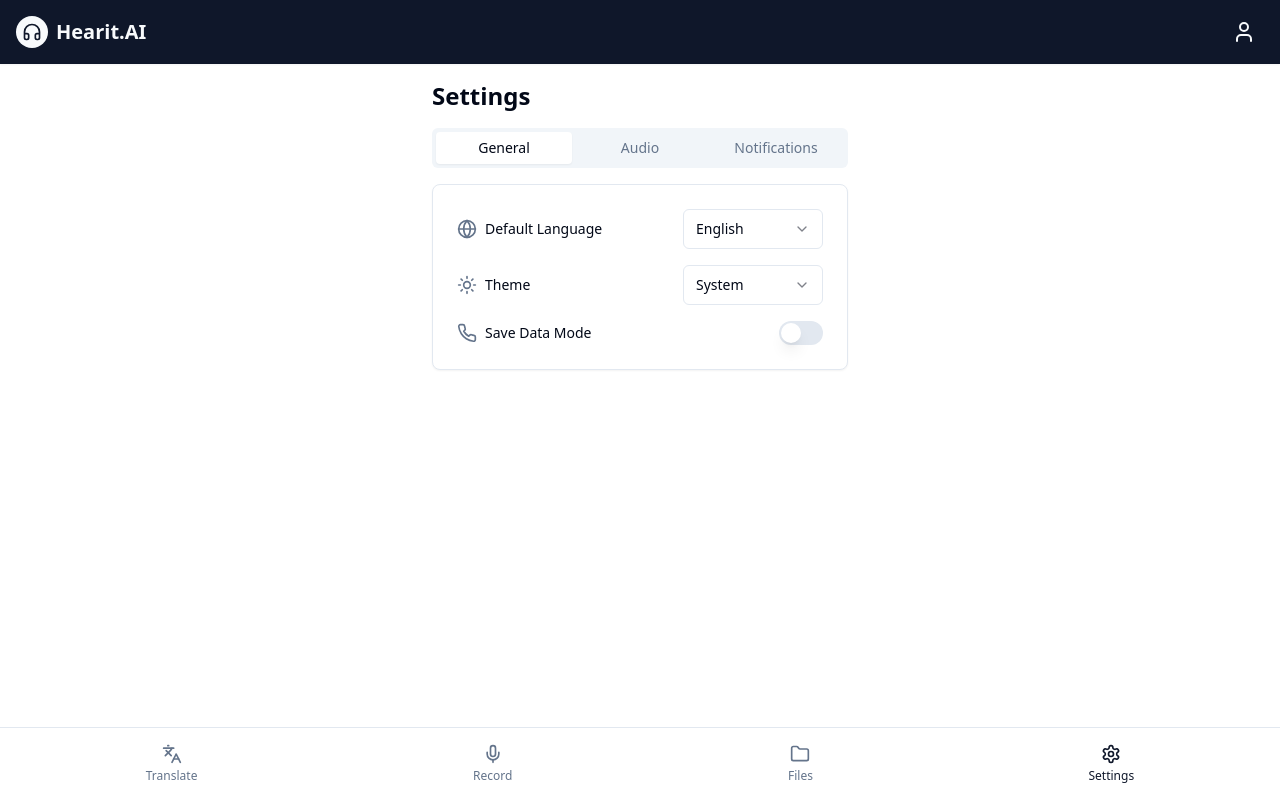
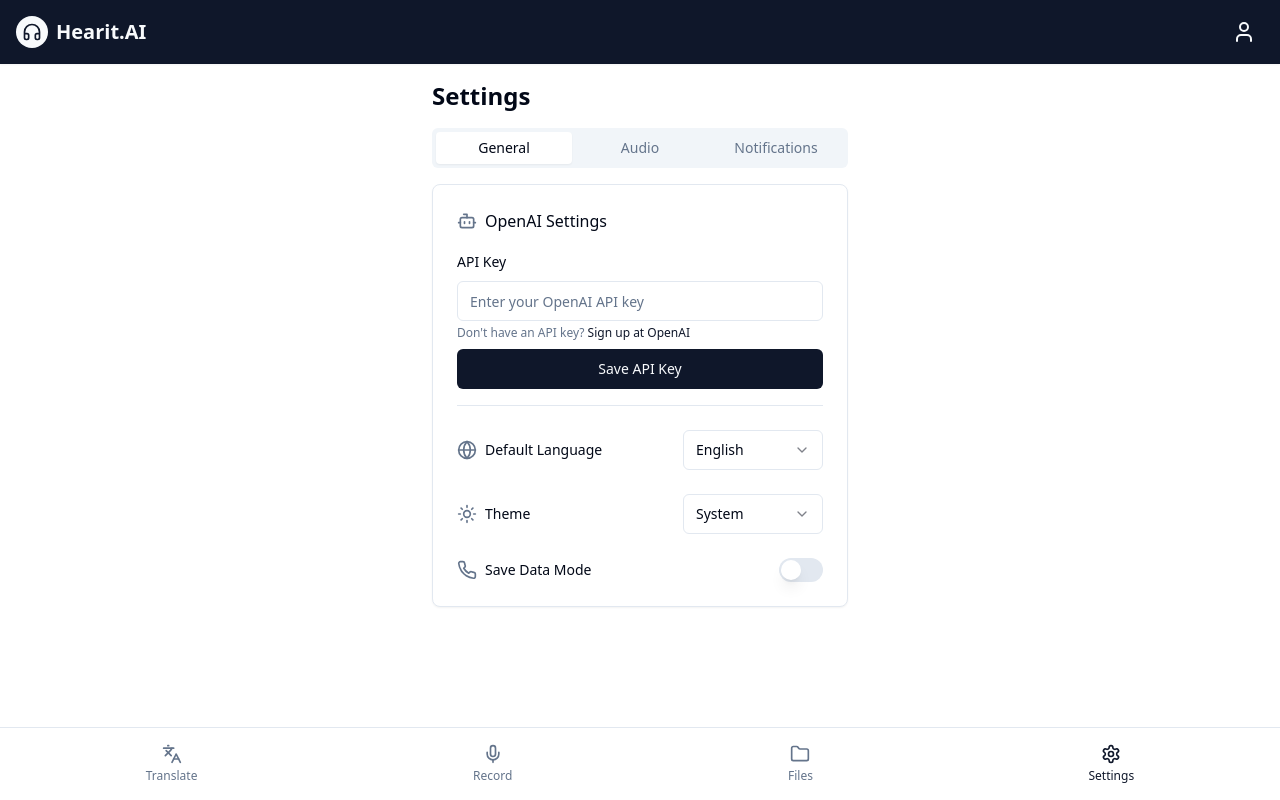
Before and after one commit to jerrydemesh/verbal-bridge-mobile-ai, a React (Vite) app: page /settings in a window 1280 px wide. Built offline with nearby package versions, Linux system fonts and the light colour scheme.

Commit message:
feat: Add OpenAI API key settings
Adds a section to the settings page for entering and managing an OpenAI ChatGPT API key, including a link to sign up and options for selecting different GPT models.

```diff
--- a/src/pages/SettingsPage.tsx
+++ b/src/pages/SettingsPage.tsx
@@ -1,15 +1,32 @@
-
-import React from 'react';
+import React, { useState } from 'react';
 import { Layout } from "@/components/Layout";
 import { Switch } from "@/components/ui/switch";
 import { Label } from "@/components/ui/label";
 import { Select, SelectContent, SelectItem, SelectTrigger, SelectValue } from "@/components/ui/select";
 import { Card, CardContent } from "@/components/ui/card";
 import { Tabs, TabsContent, TabsList, TabsTrigger } from "@/components/ui/tabs";
-import { Volume2, Headphones, Bell, Globe, Sun, Moon, Phone } from "lucide-react";
+import { Volume2, Headphones, Bell, Globe, Sun, Moon, Phone, Bot } from "lucide-react";
+import { Input } from "@/components/ui/input";
+import { Button } from "@/components/ui/button";
 import BottomMenuBar from "@/components/BottomMenuBar";
 
 const SettingsPage = () => {
+  const [apiKey, setApiKey] = useState('');
+  const [selectedModel, setSelectedModel] = useState('gpt-3.5-turbo');
+
+  const handleSaveApiKey = () => {
+    if (apiKey) {
+      localStorage.setItem('openai_api_key', apiKey);
+    }
+  };
+
+  React.useEffect(() => {
+    const savedApiKey = localStorage.getItem('openai_api_key');
+    if (savedApiKey) {
+      setApiKey(savedApiKey);
+    }
+  }, []);
+
   return (
     <Layout>
       <div className="container max-w-md mx-auto p-4 flex flex-col h-screen pb-16">
@@ -25,7 +42,47 @@ const SettingsPage = () => {
           <TabsContent value="general" className="space-y-4 mt-4">
             <Card>
               <CardContent className="pt-6">
-                <div className="space-y-4">
+                <div className="space-y-6">
+                  <div className="space-y-4 pb-4 border-b">
+                    <div className="flex items-center space-x-2">
+                      <Bot className="h-5 w-5 text-muted-foreground" />
+                      <Label className="text-base font-medium">OpenAI Settings</Label>
+                    </div>
+                    <div className="space-y-2">
+                      <Label htmlFor="api-key">API Key</Label>
+                      <div className="space-y-1">
+                        <Input
+                          id="api-key"
+                          type="password"
+                          value={apiKey}
+                          onChange={(e) => setApiKey(e.target.value)}
+                          placeholder="Enter your OpenAI API key"
+                        />
+                        <p className="text-xs text-muted-foreground">
+                          Don't have an API key? <a href="https://platform.openai.com/" target="_blank" rel="noopener noreferrer" className="text-primary hover:underline">Sign up at OpenAI</a>
+                        </p>
+                      </div>
+                      <Button onClick={handleSaveApiKey} className="w-full">
+                        Save API Key
+                      </Button>
+                    </div>
+                    {apiKey && (
+                      <div className="space-y-2">
+                        <Label htmlFor="model">Model</Label>
+                        <Select value={selectedModel} onValueChange={setSelectedModel}>
+                          <SelectTrigger>
+                            <SelectValue placeholder="Select model" />
+                          </SelectTrigger>
+                          <SelectContent>
+                            <SelectItem value="gpt-3.5-turbo">GPT-3.5 Turbo</SelectItem>
+                            <SelectItem value="gpt-4">GPT-4</SelectItem>
+                            <SelectItem value="gpt-4-turbo">GPT-4 Turbo</SelectItem>
+                          </SelectContent>
+                        </Select>
+                      </div>
+                    )}
+                  </div>
+
                   <div className="flex items-center justify-between">
                     <div className="flex items-center space-x-2">
                       <Globe className="h-5 w-5 text-muted-foreground" />
```
